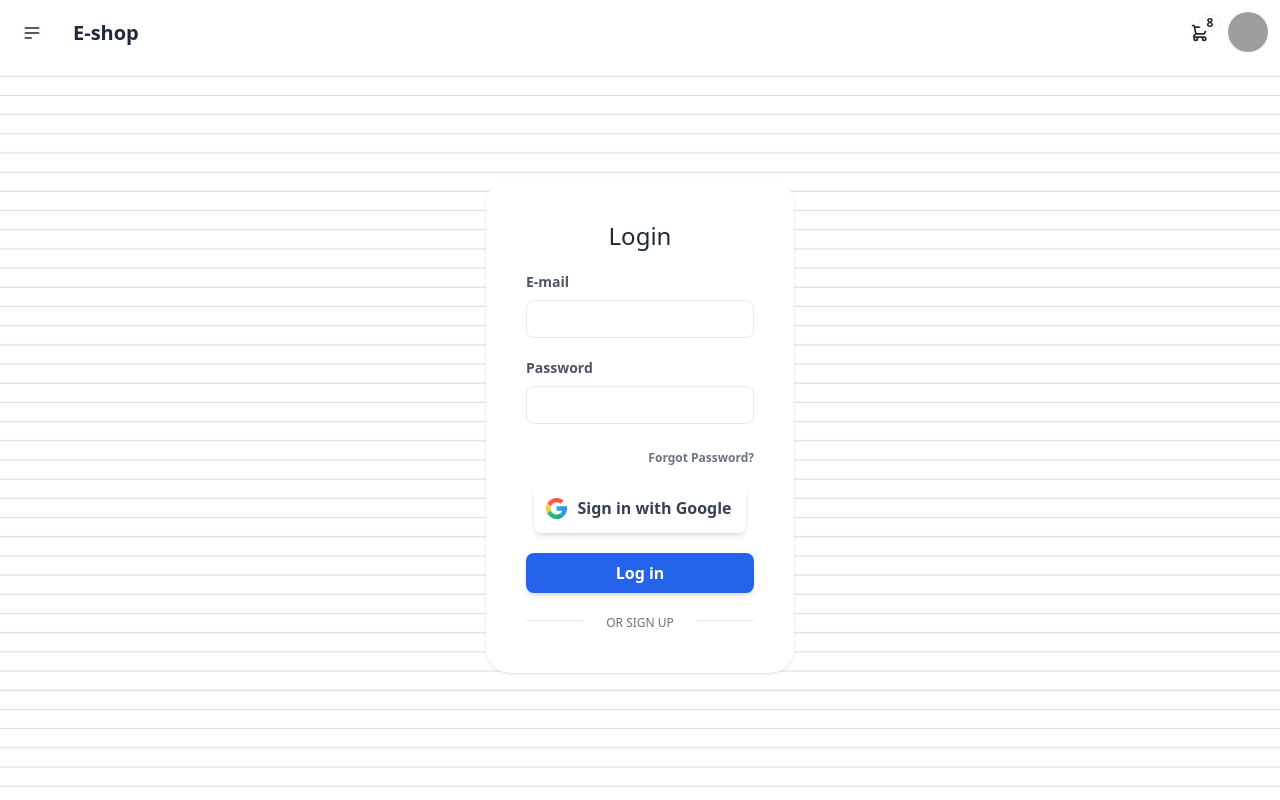
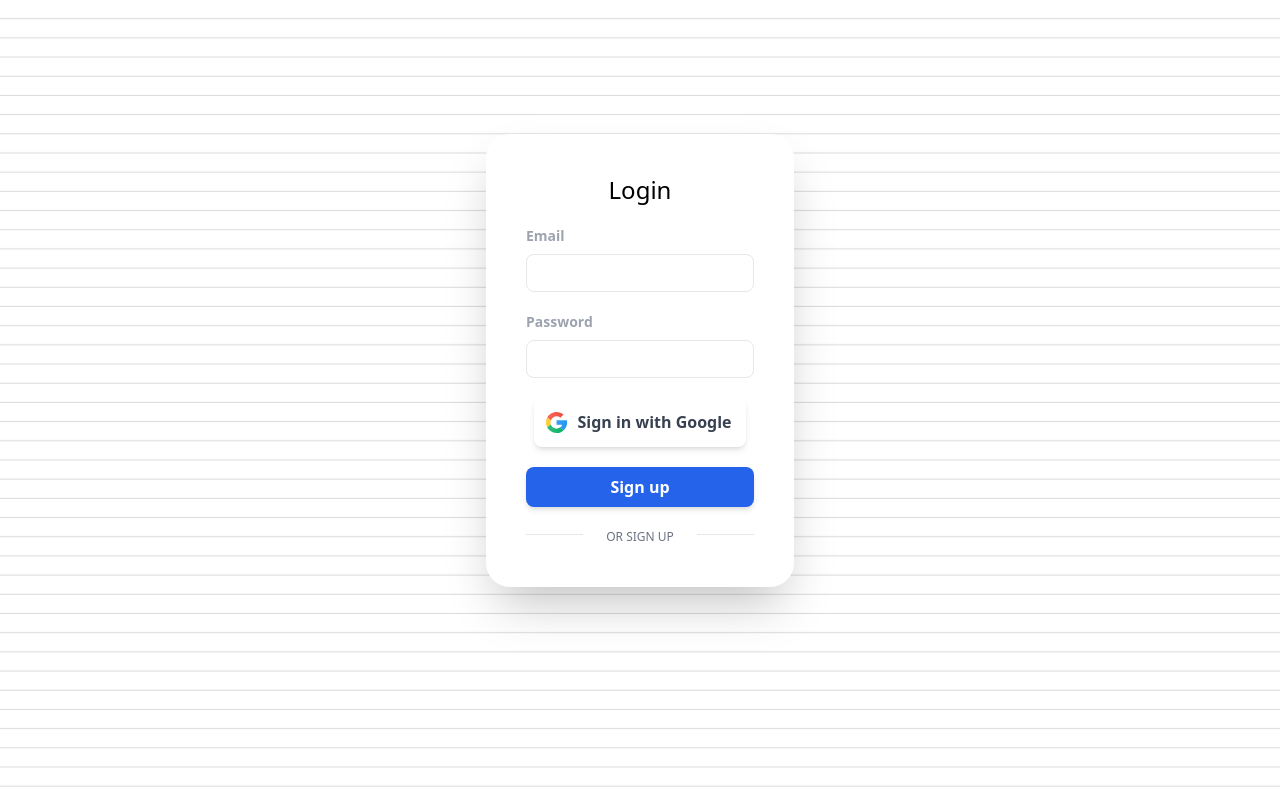
Before and after one commit to AndreaGhidara/E-shop, a Vue app: page /login in a window 1280 px wide. Built offline with nearby package versions, Linux system fonts and the light colour scheme; grey boxes are pictures that could not be loaded.

Commit message:
add register|login

```diff
--- a/src/App.vue
+++ b/src/App.vue
@@ -1,11 +1,14 @@
 <script setup lang="ts">
 import Navbar from './components/Navbar/Navbar.vue'
 // import HelloWorld from './components/HelloWorld.vue'
+
+const logged = false;
+
 </script>
 
 <template>
   <div>
-    <header>
+    <header v-if="logged">
       <Navbar />
     </header>
     <main>
--- a/src/pages/auth/Login/LoginPage.vue
+++ b/src/pages/auth/Login/LoginPage.vue
@@ -1,30 +1,74 @@
 <script setup lang="ts">
+
+import { reactive, ref } from 'vue';
+import { useRouter } from 'vue-router';
+import axios from 'axios';
+
+const router = useRouter();
+
+const loginDataForm = reactive({
+    email: "",
+    password: ""
+});
+
+
+const message = ref();
+
+function submit() {
+    message.value = '';
+
+    axios.post('http:localhost:8000/api/login', loginDataForm)
+        .then(response => {
+            localStorage.setItem('token', response.data.token);
+            axios.defaults.headers.common['Authorization'] = `Bearer ${response.data.token}`;
+            router.push({ name: 'user' });
+        })
+        .catch(error => {
+            if (error.response.status === 422) {
+                message.value = error.response.data.message;
+            }
+        })
+        .finally(() => loginDataForm.password = '');
+}
+
+
+function sendDataForm() {
+    console.log(loginDataForm);
+
+}
 
 </script>
 
 <template>
     <div class="w-full min-h-[calc(100vh-5rem)] flex justify-center items-center">
-        <div class="relative py-3 sm:mx-auto">
-            <div class="relative w-full bg-white shadow rounded-3xl p-10 ">
-                <div class="max-w-md mx-auto">
+        <div class="relative py-3 sm:max-w-xl sm:mx-auto">
+            <div class="relative px-4 py-10 bg-white mx-8 md:mx-0 shadow-2xl rounded-3xl sm:p-10">
+                <div class="max-w-md mx-auto text-white">
                     <div class="flex items-center justify-center">
-                        <h1 class="text-2xl">Login</h1>
+                        <h1 class="text-2xl text-black">Login</h1>
                     </div>
-                    <div class="mt-5">
-                        <label class="font-semibold text-sm text-gray-600 pb-1 block" for="login">E-mail</label>
-                        <input class="border rounded-lg px-3 py-2 mt-1 mb-5 text-sm w-full" type="text" id="login" />
-                        <label class="font-semibold text-sm text-gray-600 pb-1 block" for="password">Password</label>
-                        <input class="border rounded-lg px-3 py-2 mt-1 mb-5 text-sm w-full" type="password" id="password" />
+                    <div class="mt-5 grid grid-cols-1 gap-5 text-gray-400">
+                        <p v-if="message" class="error">{{ message }}</p>
+                        <form action="">
+                            <div>
+                                <label class="font-semibold text-sm  pb-1 block" for="email">Email</label>
+                                <input v-model="loginDataForm.email"
+                                    class="border rounded-lg px-3 py-2 mt-1 mb-5 text-sm w-full focus:border-blue-500 focus:ring-2 focus:ring-blue-500"
+                                    type="email" id="email" autocomplete="username" />
+                            </div>
+                            <!-- PASSWORD -->
+                            <div>
+                                <label class="font-semibold text-sm pb-1 block" for="password">Password</label>
+                                <input v-model="loginDataForm.password"
+                                    class="border rounded-lg px-3 py-2 mt-1 mb-5 text-sm w-full focus:border-blue-500 focus:ring-2 focus:ring-blue-500"
+                                    type="password" id="password" autocomplete="current-password" />
+                            </div>
+                        </form>
+                        <!-- EMAIL -->
                     </div>
-                    <div class="text-right mb-4">
-                        <a class="text-xs font-display font-semibold text-gray-500 hover:text-gray-600 cursor-pointer"
-                            href="#">
-                            Forgot Password?
-                        </a>
-                    </div>
-                    <div class="flex justify-center w-full items-center">
+                    <div class="flex justify-center items-center">
                         <div>
-
+                            <!-- BUTTON Login with GOOGLE -->
                             <button
                                 class="flex items-center justify-center p-3 bg-white hover:bg-gray-200 focus:ring-blue-500 focus:ring-offset-blue-200 text-gray-700 w-full transition ease-in duration-200 text-center text-base font-semibold shadow-md focus:outline-none focus:ring-2 focus:ring-offset-2 rounded-lg">
                                 <svg viewBox="0 0 24 24" height="25" width="25" y="0px" x="0px"
@@ -69,14 +113,14 @@
                                 </svg>
                                 <span class="ml-2 w-full">Sign in with Google</span>
                             </button>
-
                         </div>
                     </div>
                     <div class="mt-5">
-                        <button
+                        <!-- BUTTON LOGIN -->
+                        <button @click="sendDataForm()"
                             class="py-2 px-4 bg-blue-600 hover:bg-blue-700 focus:ring-blue-500 focus:ring-offset-blue-200 text-white w-full transition ease-in duration-200 text-center text-base font-semibold shadow-md focus:outline-none focus:ring-2 focus:ring-offset-2 rounded-lg"
                             type="submit">
-                            Log in
+                            Sign up
                         </button>
                     </div>
                     <div class="flex items-center justify-between mt-4 text-center">
@@ -87,7 +131,8 @@
                                 or sign up
                             </a>
                         </RouterLink>
-                        <span class="w-1/5 border-b dark:border-gray-400 md:w-1/4"></span>
+
+                        <span class="w-1/5 border-b dark:border-gray-600 md:w-1/4"></span>
                     </div>
                 </div>
             </div>
--- a/src/pages/auth/Register/RegisterPage.vue
+++ b/src/pages/auth/Register/RegisterPage.vue
@@ -1,40 +1,89 @@
 <script setup lang="ts">
+import ApiService from '../../../services/api.service';
+
+const registerDataForm = {
+    name: "",
+    email: "",
+    password: "",
+    password_confirmation: ""
+}
+
+
+function sendDataForm() {
+
+    if (registerDataForm.password === registerDataForm.password_confirmation) {
+        ApiService.callRegister(registerDataForm)
+            .then(response => {
+                console.log(response.data);
+                alert("Saved successfully");
+            })
+            .catch(error => {
+                console.error(error);
+                alert("Failed to save");
+            });
+    } else {
+        alert('le password non coincidono')
+    }
+
+    // if (registerDataForm.password) {
+    //     ApiService.callRegister(registerDataForm)
+    //         .then(response => {
+    //             console.log(response.data);
+    //             alert("Saved successfully");
+    //         })
+    //         .catch(error => {
+    //             console.error(error);
+    //             alert("Failed to save");
+    //         });
+    // } else {
+    //     alert('le password non coincidono')
+    // }
+
+}
+
+
 
 </script>
 
 <template>
     <div class="w-full min-h-[calc(100vh-5rem)] flex justify-center items-center">
         <div class="relative py-3 sm:max-w-xl sm:mx-auto">
-            <div class="relative px-4 py-10 bg-white mx-8 md:mx-0 shadow rounded-3xl sm:p-10">
+            <div class="relative px-4 py-10 bg-white mx-8 md:mx-0 shadow-2xl rounded-3xl sm:p-10">
                 <div class="max-w-md mx-auto text-white">
                     <div class="flex items-center justify-center">
                         <h1 class="text-2xl text-black">Register</h1>
                     </div>
-                    <div class="mt-5 grid grid-cols-1 sm:grid-cols-2 gap-5">
+                    <div class="mt-5 text-gray-400">
+                        <form class="grid grid-cols-1 sm:grid-cols-2 gap-5" action="">
+                            <!--USERNAME-->
                             <div>
-                            <label class="font-semibold text-sm text-gray-400 pb-1 block" for="fullname">Username</label>
-                            <input
-                                class="border rounded-lg px-3 py-2 mt-1 mb-5 text-sm w-full text-white focus:border-blue-500 focus:ring-2 focus:ring-blue-500"
-                                type="text" id="fullname" />
+                                <label class="font-semibold text-sm pb-1 block" for="fullname">Username</label>
+                                <input v-model="registerDataForm.name"
+                                    class="border rounded-lg px-3 py-2 mt-1 mb-5 text-sm w-full focus:border-blue-500 focus:ring-2 focus:ring-blue-500"
+                                    type="text" id="username" autocomplete="username" />
                             </div>
+                            <!--EMAIL-->
                             <div>
-                            <label class="font-semibold text-sm text-gray-400 pb-1 block" for="email">Email</label>
-                            <input
-                                class="border rounded-lg px-3 py-2 mt-1 mb-5 text-sm w-full text-white focus:border-blue-500 focus:ring-2 focus:ring-blue-500"
-                                type="email" id="email" />
+                                <label class="font-semibold text-sm pb-1 block" for="email">Email</label>
+                                <input v-model="registerDataForm.email"
+                                    class="border rounded-lg px-3 py-2 mt-1 mb-5 text-sm w-full focus:border-blue-500 focus:ring-2 focus:ring-blue-500"
+                                    type="email" id="email" autocomplete="email" />
                             </div>
+                            <!--PASSWORD-->
                             <div>
-                            <label class="font-semibold text-sm text-gray-400 pb-1 block" for="password">Password</label>
-                            <input
-                                class="border rounded-lg px-3 py-2 mt-1 mb-5 text-sm w-full text-white focus:border-blue-500 focus:ring-2 focus:ring-blue-500"
-                                type="password" id="password" />
+                                <label class="font-semibold text-sm pb-1 block" for="password">Password</label>
+                                <input v-model="registerDataForm.password"
+                                    class="border rounded-lg px-3 py-2 mt-1 mb-5 text-sm w-full focus:border-blue-500 focus:ring-2 focus:ring-blue-500"
+                                    type="password" id="password" autocomplete="new-password" />
                             </div>
+                            <!--CONFIRM-PASSWORD-->
                             <div>
-                            <label class="font-semibold text-sm text-gray-400 pb-1 block" for="password">Password Confirm</label>
-                            <input
-                                class="border rounded-lg px-3 py-2 mt-1 mb-5 text-sm w-full text-white focus:border-blue-500 focus:ring-2 focus:ring-blue-500"
-                                type="password" id="password" />
+                                <label class="font-semibold text-sm pb-1 block" for="password">Password Confirm</label>
+                                <input v-model="registerDataForm.password_confirmation"
+                                    class="border rounded-lg px-3 py-2 mt-1 mb-5 text-sm w-full focus:border-blue-500 focus:ring-2 focus:ring-blue-500"
+                                    type="password" id="passwordConfirm" autocomplete="new-password" />
                             </div>
+                        </form>
                     </div>
                     <div class="flex justify-center items-center">
                         <div>
@@ -85,7 +134,7 @@
                         </div>
                     </div>
                     <div class="mt-5">
-                        <button
+                        <button @click="sendDataForm()"
                             class="py-2 px-4 bg-blue-600 hover:bg-blue-700 focus:ring-blue-500 focus:ring-offset-blue-200 text-white w-full transition ease-in duration-200 text-center text-base font-semibold shadow-md focus:outline-none focus:ring-2 focus:ring-offset-2 rounded-lg"
                             type="submit">
                             Sign up
```
Also changed, not shown: src/main.ts (+25 -0 lines), src/pages/auth/Dashboard/Dashboard.vue (added, +36 -0 lines), src/routes.ts (+11 -3 lines), src/services/api.service.ts (+13 -0 lines). Lines whose indentation alone changed are shown as unchanged.
